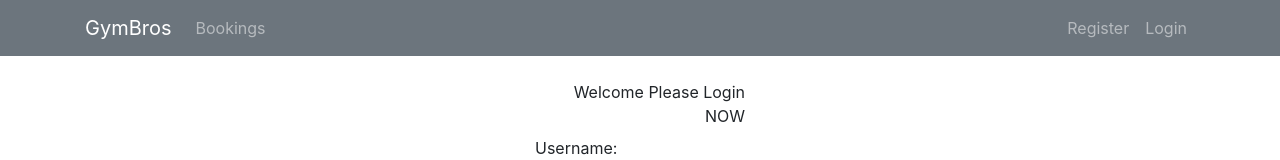
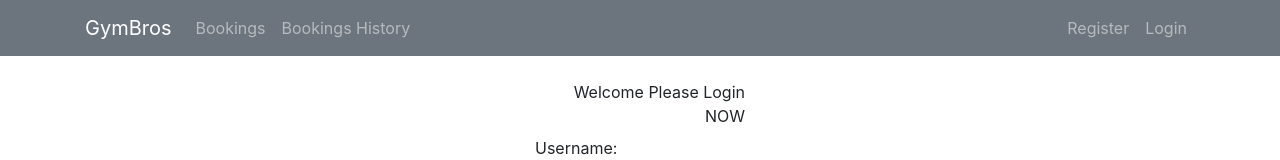
Before and after one commit to RMIT-SEPT/majorproject-9-mon-15-30-4, a React (Create React App) app in the folder FrontEnd/react-front-end/: page /login in a window 1280 px wide. Shown: the top 160 px of the page. Built offline with nearby package versions, Linux system fonts and the light colour scheme.

Commit message:
display booking history table

```diff
--- a/FrontEnd/react-front-end/src/App.js
+++ b/FrontEnd/react-front-end/src/App.js
@@ -9,6 +9,7 @@ import Home from './components/Home';
 import Customer from "./components/Customer/Customer";
 import Register from './components/Register/Register';
 import AddBooking from "./components/Bookings/AddBooking";
+import BookingsHistory from './components/Bookings/BookingHistory/BookingsHistory';
 
 
 function App() {
@@ -25,6 +26,7 @@ function App() {
         <Route exact path="/Bookings" component = { AddBooking } />
         <Route exact path="/login" component = { Login } />
         <Route exact path = "/register" component = {Register}/>
+        <Route exact path = "/BookingsHistory" component = {BookingsHistory}/>
         </div>
     </Router>
   );
--- a/FrontEnd/react-front-end/src/components/Layout/Header.js
+++ b/FrontEnd/react-front-end/src/components/Layout/Header.js
@@ -3,6 +3,7 @@ import {Link} from "react-router-dom";
 import LoginService from '../../services/loginService'
 import RegisterButton from '../Register/RegisterButton'
 import BookingsButton from "../Bookings/BookingsButton";
+import BookingsHistoryButton from '../Bookings/BookingHistory/BookingsHistoryButton';
 
 
 class Header extends Component {
@@ -52,6 +53,13 @@ class Header extends Component {
                         </li>
                     </ul>
 
+                <div className="collapse navbar-collapse" id="mobile-nav">
+                    <ul className="navbar-nav mr-auto">
+                        <li className="nav-item">
+                            <BookingsHistoryButton/>
+                        </li>
+                    </ul>
+
                     <ul className="navbar-nav ml-auto">
                             <li className="nav-item">
                                 <RegisterButton/>
@@ -62,9 +70,11 @@ class Header extends Component {
                     </ul>
                 </div>
             </div>
+        </div>
         </nav>
             </div>
         )
     }
 }
+
 export default Header;
```
